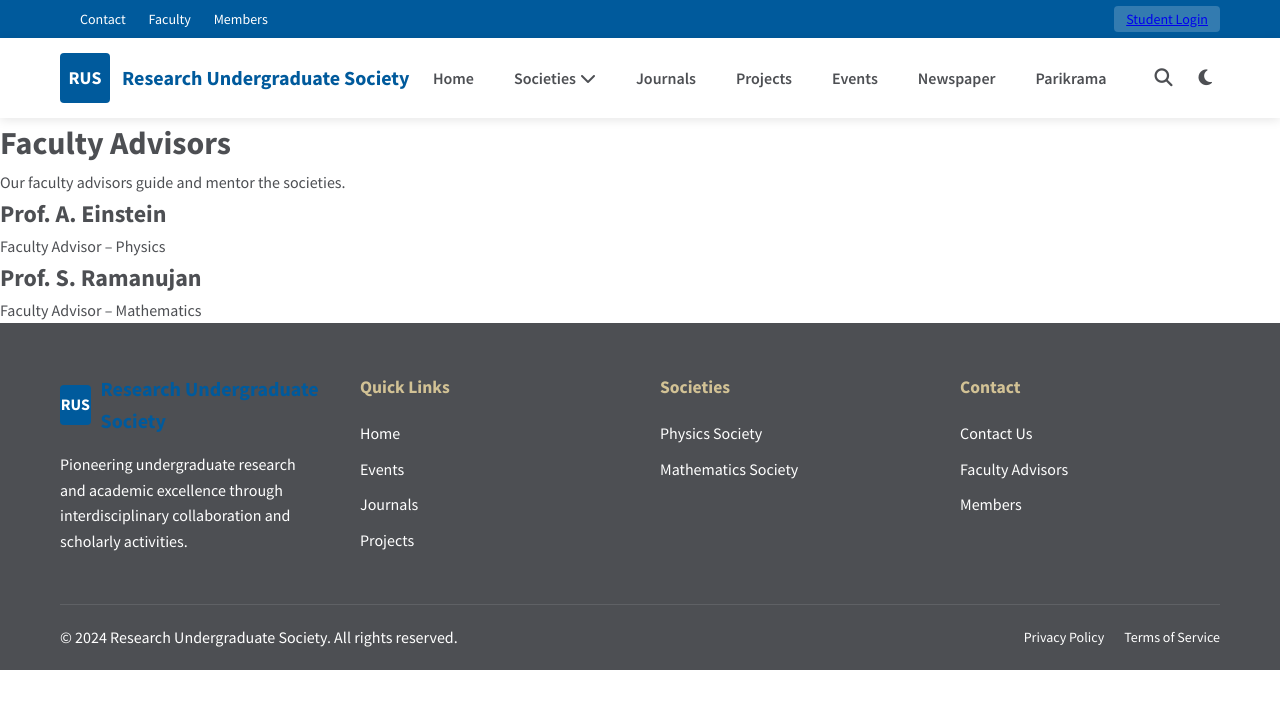
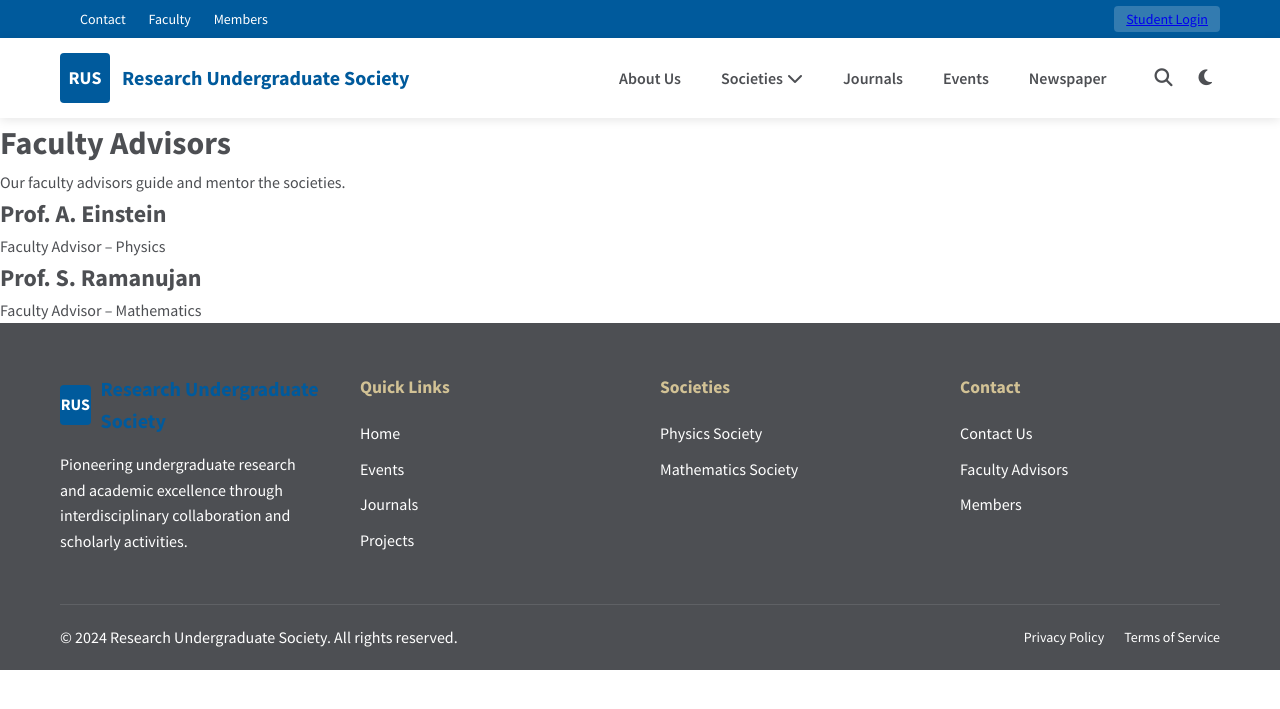
Before and after one commit to Research-Undergraduate-Society/student-research, a Jekyll site: the page built from faculty.html, in a window 1280 px wide. Shown: the top 709 px of the page. Built offline with Jekyll 4.4.1, drawn with Linux system fonts in a browser that asks for light colours.

Commit message:
Update default.html

```diff
--- a/_layouts/default.html
+++ b/_layouts/default.html
@@ -8,10 +8,8 @@
     <link rel="stylesheet" href="{{ '/assets/css/style.css' | relative_url }}">
 </head>
 <body>
-    <!-- Skip link for accessibility -->
     <a href="#main-content" class="skip-link">Skip to main content</a>
 
-    <!-- Top Bar -->
     <div class="top-bar">
         <div class="container">
             <div class="top-bar-content">
@@ -27,11 +25,9 @@
         </div>
     </div>
 
-    <!-- Main Header -->
     <header class="main-header">
         <div class="container">
             <div class="header-content">
-                <!-- Logo -->
                 <div class="logo">
                     <a href="{{ '/' | relative_url }}">
                         <div class="logo-mark">RUS</div>
@@ -41,25 +37,22 @@
                     </a>
                 </div>
 
-                <!-- Navigation -->
                 <nav class="main-nav">
                     <ul class="nav-links">
-                        <li><a href="{{ '/' | relative_url }}" class="nav-link">Home</a></li>
+                        <li><a href="{{ '/infor' | relative_url }}" class="nav-link">About Us</a></li>
                         <li class="dropdown">
                             <a href="#" class="nav-link">Societies <i class="fas fa-chevron-down"></i></a>
                             <div class="dropdown-menu">
                                 <a href="{{ '/physics' | relative_url }}">Physics Society</a>
                                 <a href="{{ '/mathematics' | relative_url }}">Mathematics Society</a>
+                                <a href="{{ '/parikrama' | relative_url }}">Parikrama</a>
                             </div>
                         </li>
                         <li><a href="{{ '/journals' | relative_url }}" class="nav-link">Journals</a></li>
-                        <li><a href="{{ '/projects' | relative_url }}" class="nav-link">Projects</a></li>
                         <li><a href="{{ '/events' | relative_url }}" class="nav-link">Events</a></li>
                         <li><a href="{{ '/newspaper' | relative_url }}" class="nav-link">Newspaper</a></li>
-                        <li><a href="{{ '/parikrama' | relative_url }}" class="nav-link">Parikrama</a></li>
                     </ul>
 
-                    <!-- Nav Actions -->
                     <div class="nav-actions">
                         <button class="search-toggle" aria-label="Search">
                             <i class="fas fa-search"></i>
@@ -78,12 +71,10 @@
         </div>
     </header>
 
-    <!-- Main Content -->
     <main id="main-content">
         {{ content }}
     </main>
 
-    <!-- Footer -->
     <footer class="main-footer">
         <div class="container">
             <div class="footer-content">
```
